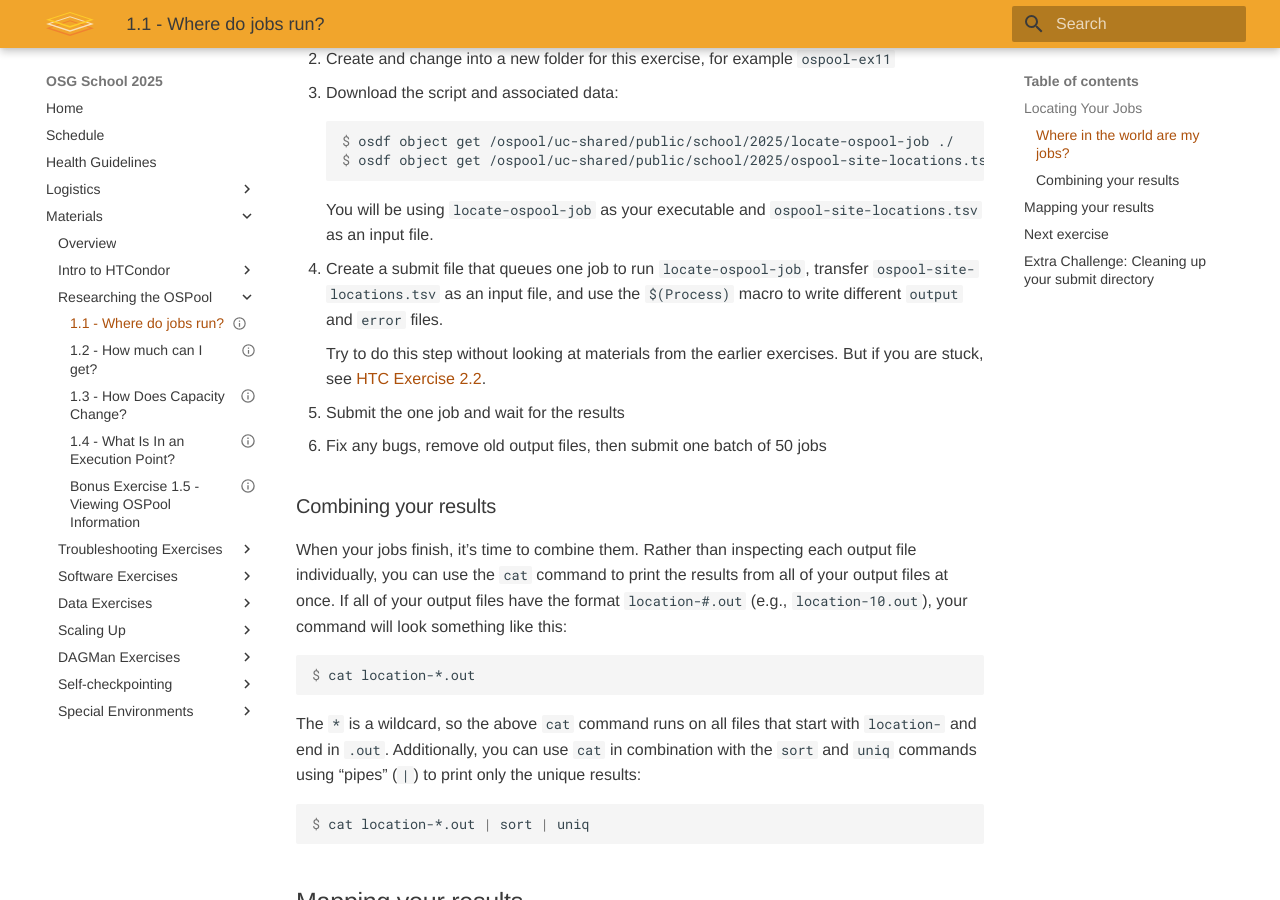
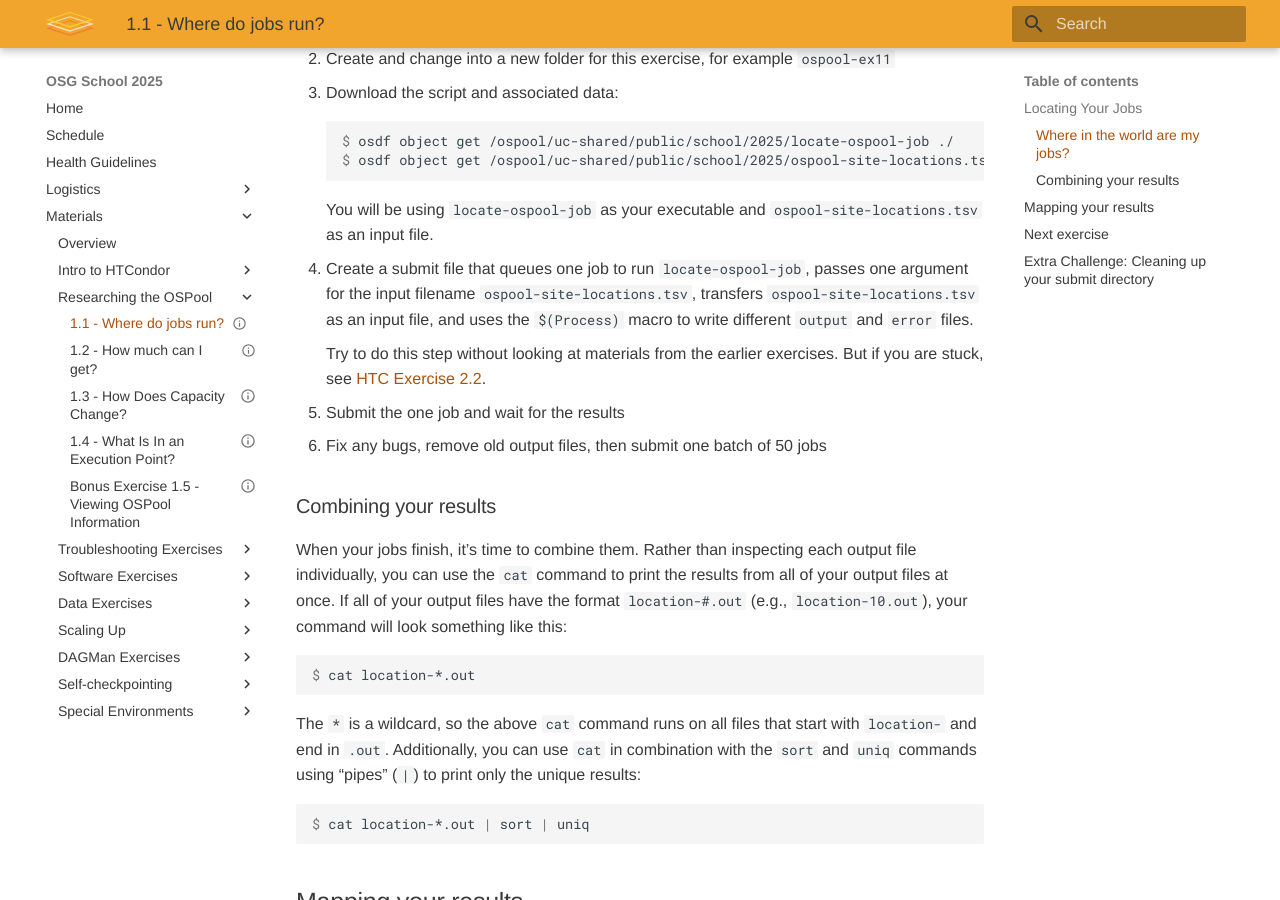
Before and after one commit to osg-htc/school-2025, an MkDocs documentation site: the page built from docs/materials/ospool/part1-ex1-where-run.md, in a window 1280 px wide and 900 px high, scrolled down 835 px. Built offline with MkDocs 1.6.1 and Material for MkDocs 9.7.7, drawn with Linux system fonts in a browser that asks for light colours.

Commit message:
Fixed bug in OSPool ex 1.1

```diff
--- a/docs/materials/ospool/part1-ex1-where-run.md
+++ b/docs/materials/ospool/part1-ex1-where-run.md
@@ -48,8 +48,9 @@ To start, you will reuse some basic HTCondor skills from the HTC exercises:
     You will be using `locate-ospool-job` as your executable and `ospool-site-locations.tsv` as an input file.
 
 1.  Create a submit file that queues one job to run `locate-ospool-job`,
-    transfer `ospool-site-locations.tsv` as an input file,
-    and use the `$(Process)` macro to write different `output` and `error` files.
+    passes one argument for the input filename `ospool-site-locations.tsv`,
+    transfers `ospool-site-locations.tsv` as an input file,
+    and uses the `$(Process)` macro to write different `output` and `error` files.
 
     Try to do this step without looking at materials from the earlier exercises.
     But if you are stuck, see [HTC Exercise 2.2](../htcondor/part2-ex2-queue-n.md).
```
